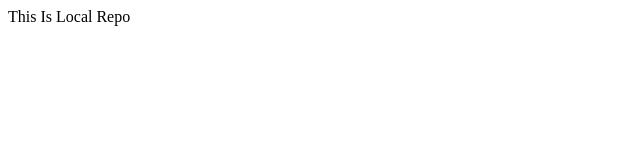
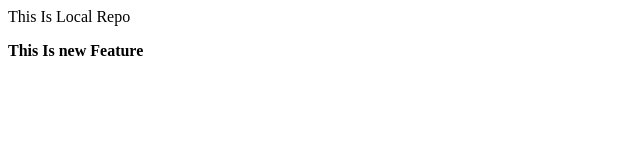
Before and after one commit to RajaiChetna/localrepoadd, a plain HTML site: page index.html in a window 1280 px wide. Shown: the whole page, without its empty margins (0-640 px from the left). Drawn offline with Linux system fonts and the light colour scheme.

Commit message:
Added line to html

```diff
--- a/index.html
+++ b/index.html
@@ -1 +1,2 @@
 <p>This Is Local Repo</p>
+<b>This Is new Feature</b>
```
